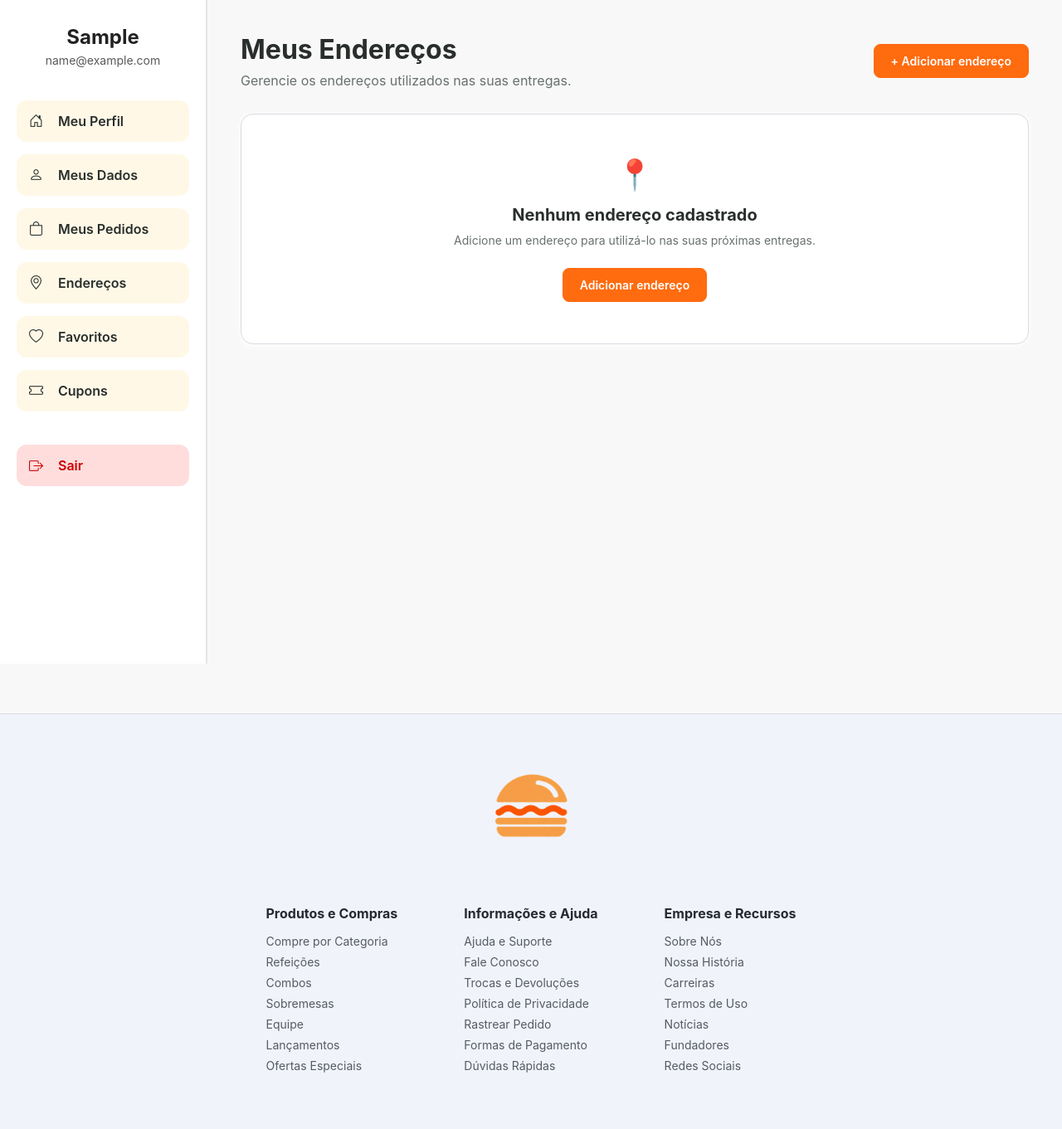
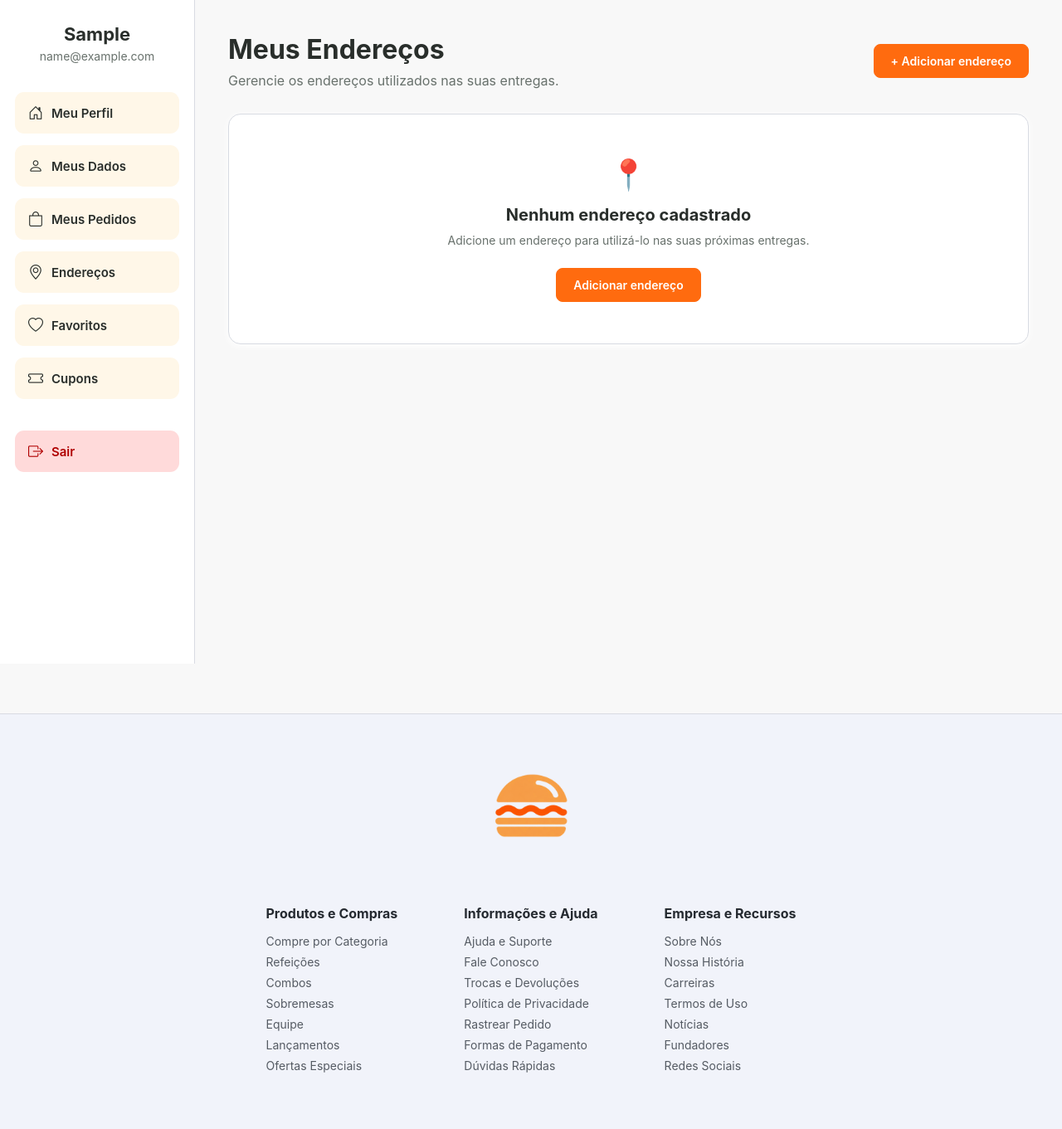
Before and after one commit to FabricioAvelar/pedeaio, a Django app: page /usuarios/enderecos/ in a window 1280 px wide. Shown: the part 136-1497 px from the top of the page at 83% size. Run offline with Django 5.2, Linux system fonts and the light colour scheme; the visitor is signed in with stand-in values (Sample User, id 1); data that the repository does not hold is empty.

Commit message:
Normaliza sidebar admin e cliente

```diff
--- a/apps/usuarios/templates/privado/sidebar.html
+++ b/apps/usuarios/templates/privado/sidebar.html
@@ -1,72 +1,44 @@
-<!-- ========================================
-     SIDEBAR - ÁREA DO USUÁRIO
-========================================= -->
+<aside class="sidebar-cliente">
 
-<aside class="sidebar">
-
-    <!-- USUÁRIO -->
     <div class="perfil-user">
-        <p class="perfil-nome">
+        <h2>
             {{ request.user.first_name|default:request.user.username }}
+        </h2>
+        <p>
+            {{ request.user.email }}
         </p>
-
-        <p>{{ request.user.email }}</p>
     </div>
 
-    <!-- NAVEGAÇÃO -->
-    <nav>
-        <ul>
+    <nav class="sidebar-cliente-menu">
 
-            <li>
         <a href="{% url 'meus_dados' %}">
-                    <i class="bi bi-house-door"></i>
-                    <span>Meu Perfil</span>
+            <i class="bi bi-house-door"></i>Meu Perfil
         </a>
-            </li>
 
-            <li>
         <a href="{% url 'dados_pessoais' %}">
-                    <i class="bi bi-person"></i>
-                    <span>Meus Dados</span>
+            <i class="bi bi-person"></i>Meus Dados
         </a>
-            </li>
 
-            <li>
         <a href="{% url 'meus_pedidos' %}">
-                    <i class="bi bi-bag"></i>
-                    <span>Meus Pedidos</span>
+            <i class="bi bi-bag"></i>Meus Pedidos
         </a>
-            </li>
 
-            <li>
         <a href="{% url 'meus_enderecos' %}">
-                    <i class="bi bi-geo-alt"></i>
-                    <span>Endereços</span>
+            <i class="bi bi-geo-alt"></i>Endereços
         </a>
-            </li>
 
-            <li>
         <a href="">
-                    <i class="bi bi-heart"></i>
-                    <span>Favoritos</span>
+            <i class="bi bi-heart"></i>Favoritos
         </a>
-            </li>
 
-            <li>
         <a href="">
-                    <i class="bi bi-ticket"></i>
-                    <span>Cupons</span>
+            <i class="bi bi-ticket"></i>Cupons
         </a>
-            </li>
 
-            <li class="sair">
-                <a href="{% url 'logout' %}">
-                    <i class="bi bi-box-arrow-right"></i>
-                    <span>Sair</span>
-                </a>
-            </li>
-
-        </ul>
     </nav>
 
+    <a href="{% url 'logout' %}" class="sidebar-cliente-sair">
+        <i class="bi bi-box-arrow-right"></i>Sair
+    </a>
+
 </aside>
--- a/static/style/perfil.css
+++ b/static/style/perfil.css
@@ -4,23 +4,22 @@
 
 .container {
     display: flex;
-
     min-height: 100vh;
 }
 
-.sidebar {
-    width: 250px;
-
-    padding: 30px 20px;
-
-    background-color: #fff;
-
-    border-right: 2px solid #e6e6e6;
+.sidebar-cliente {
+    display: flex;
+    flex-direction: column;
+    width: 235px;
+    min-width: 235px;
+    min-height: calc(100vh - 125px);
+    padding: 28px 18px;
+    background: var(--surface);
+    border-right: 1px solid var(--border);
 }
 
 .conteudo {
     flex: 1;
-
     padding: 40px;
 }
 
@@ -30,24 +29,22 @@
 ======================================== */
 
 .perfil-user {
-    margin-bottom: 40px;
-
+    margin-bottom: 35px;
     text-align: center;
 }
 
-.perfil-user .perfil-nome {
-    margin-bottom: 5px;
-
-    color: #222;
-
-    font-size: 24px;
-    font-weight: bold;
+.perfil-user h2 {
+    margin: 0 0 5px;
+    color: var(--text);
+    font-size: 22px;
+    font-weight: 700;
 }
 
 .perfil-user p {
-    color: #595959;
-
+    margin: 0;
+    color: var(--muted);
     font-size: 14px;
+    overflow-wrap: anywhere;
 }
 
 
@@ -55,43 +52,33 @@
    MENU LATERAL
 ======================================== */
 
-.sidebar nav ul {
-    list-style: none;
-    padding: 0;
-    margin: 0;
+ .sidebar-cliente-menu {
+    display: flex;
+    flex-direction: column;
+    width: 100%;
+    gap: 14px;
 }
 
-.sidebar nav ul li {
-    margin-bottom: 15px;
-
-    background-color: #fff8e7;
-
-    border-radius: 12px;
-
+.sidebar-cliente-menu a {
+    display: flex;
+    align-items: center;
+    width: 100%;
+    min-height: 50px;
+    padding: 0 16px;
+    background: #fff7e8;
+    color: var(--text);
+    border-radius: 11px;
+    font-size: 15px;
     font-weight: 600;
-
-    transition: 0.3s;
+    text-decoration: none;
+    cursor: pointer;
+    transition: background .2s ease, color .2s ease, transform .2s ease;
 }
 
-.sidebar nav ul li a {
-    display: flex;
-    align-items: center;
-    gap: 8px;
-
-    width: 100%;
-    box-sizing: border-box;
-
-    padding: 15px;
-
-    color: inherit;
-    text-decoration: none;
-
-    border-radius: 12px;
-}
-
-.sidebar nav ul li a:hover {
-    background-color: #f7b731;
+.sidebar-cliente-menu a:hover {
+    background: var(--accent);
     color: #fff;
+    transform: translateX(3px);
 }
 
 
@@ -99,32 +86,28 @@
    BOTÃO SAIR
 ======================================== */
 
-.sidebar nav ul li.sair {
-    margin-top: 40px;
-    background-color: transparent;
+.sidebar-cliente-sair {
+    display: flex;
+    align-items: center;
+    width: 100%;
+    min-height: 50px;
+    margin-top: 38px;
+    padding: 0 16px;
+    background: #ffdada;
+    color: #b00000;
+    border-radius: 11px;
+    font-size: 15px;
+    font-weight: 600;
+    text-decoration: none;
+    cursor: pointer;
+    transition: background .2s ease, color .2s ease, transform .2s ease;
 }
 
-.sidebar nav ul li.sair a {
-    display: flex;
-    align-items: center;
-    gap: 8px;
-    background-color: #ffdddd;
-    color: #cc0000;
+.sidebar-cliente-sair:hover {
+    background: #c62828;
+    color: #fff;
+    transform: translateX(3px);
 }
-
-.sidebar nav ul li.sair a:hover {
-    background-color: #cc0000;
-    color: #fff;
-}
-
-.sidebar nav ul li.sair a i {
-    display: inline-flex;
-    align-items: center;
-    justify-content: center;
-    flex-shrink: 0;
-    line-height: 1;
-}
-
 
 
 /* ========================================
@@ -137,9 +120,7 @@
 
 .boas-vindas h1 {
     margin-bottom: 10px;
-
     color: #222;
-
     font-size: 36px;
 }
 
@@ -154,24 +135,17 @@
 
 .cards {
     display: grid;
-
     grid-template-columns:
         repeat(auto-fit, minmax(220px, 1fr));
-
     gap: 20px;
-
     margin-bottom: 40px;
 }
 
 .card {
     padding: 25px;
-
     background-color: #fff;
-
     border-radius: 15px;
-
     box-shadow: 0 2px 10px rgba(0, 0, 0, 0.08);
-
     transition: 0.3s;
 }
 
@@ -182,7 +156,6 @@
 .card h2,
 .card h3 {
     margin-bottom: 10px;
-
     color: #000;
 }
 
@@ -201,7 +174,6 @@
 
 .ultimos-pedidos {
     max-width: 1000px;
-
     margin: 0 auto;
 }
 
@@ -209,7 +181,6 @@
     display: flex;
     justify-content: space-between;
     align-items: center;
-
     margin-bottom: 18px;
 }
 
@@ -219,16 +190,13 @@
 
 .ultimos-pedidos-cabecalho a {
     color: #555;
-
     font-size: 14px;
     font-weight: 600;
-
     transition: 0.2s;
 }
 
 .ultimos-pedidos-cabecalho a:hover {
     color: #000;
-
     transform: translateX(3px);
 }
 
@@ -241,62 +209,49 @@
     display: flex;
     justify-content: space-between;
     align-items: center;
-
     margin-bottom: 15px;
     padding: 22px 28px;
-
     background-color: #fff;
-
     border-radius: 15px;
-
     box-shadow: 0 2px 10px rgba(0, 0, 0, 0.08);
-
     transition: 0.2s;
 }
 
 .ultimo-pedido-card:hover {
     transform: translateY(-2px);
-
     box-shadow: 0 4px 14px rgba(0, 0, 0, 0.10);
 }
 
 .ultimo-pedido-info h3 {
     margin-bottom: 6px;
-
     color: #222;
 }
 
 .ultimo-pedido-info p {
     color: #777;
-
     font-size: 14px;
 }
 
 .ultimo-pedido-resumo {
     display: flex;
     align-items: center;
-
     gap: 35px;
 }
 
 .ultimo-pedido-total {
     display: flex;
     flex-direction: column;
-
     gap: 4px;
-
     text-align: right;
 }
 
 .ultimo-pedido-total span {
     color: #777;
-
     font-size: 13px;
 }
 
 .ultimo-pedido-total strong {
     color: #222;
-
     font-size: 18px;
 }
 
@@ -307,12 +262,9 @@
 
 .pedido-status {
     padding: 8px 16px;
-
     background-color: #fff3cd;
     color: #856404;
-
     border-radius: 20px;
-
     font-size: 14px;
     font-weight: bold;
 }
@@ -324,7 +276,6 @@
 
 .pedido-vazio {
     padding: 40px;
-
     text-align: center;
 }
 
@@ -342,16 +293,25 @@
 ======================================== */
 
 @media (max-width: 768px) {
-
-    .container {
-        flex-direction: column;
+    .sidebar-cliente {
+        width: 100%;
+        min-width: 0;
+        min-height: auto;
+        border-right: none;
+        border-bottom: 1px solid var(--border);
     }
 
-    .sidebar {
-        width: 100%;
+    .perfil-user {
+        text-align: left;
+    }
 
-        border-right: none;
-        border-bottom: 2px solid #e6e6e6;
+    .sidebar-cliente-menu {
+        display: grid;
+        grid-template-columns: repeat(2, 1fr);
+    }
+
+    .sidebar-cliente-sair {
+        margin-top: 14px;
     }
 
     .conteudo {
@@ -365,13 +325,28 @@
     .ultimo-pedido-card {
         flex-direction: column;
         align-items: flex-start;
-
         gap: 20px;
     }
 
     .ultimo-pedido-resumo {
         width: 100%;
-
         justify-content: space-between;
     }
 }
+
+@media (max-width: 550px) {
+    .sidebar-cliente-menu {
+        grid-template-columns: 1fr;
+    }
+}
+
+
+/*======================================
+ÍCONES DA SIDEBAR CLIENTE
+========================================*/
+
+.sidebar-cliente-menu a i,
+.sidebar-cliente-sair i {
+    margin-right: 10px;
+    font-size: 18px;
+}
```
Lines whose indentation alone changed are shown as unchanged.
